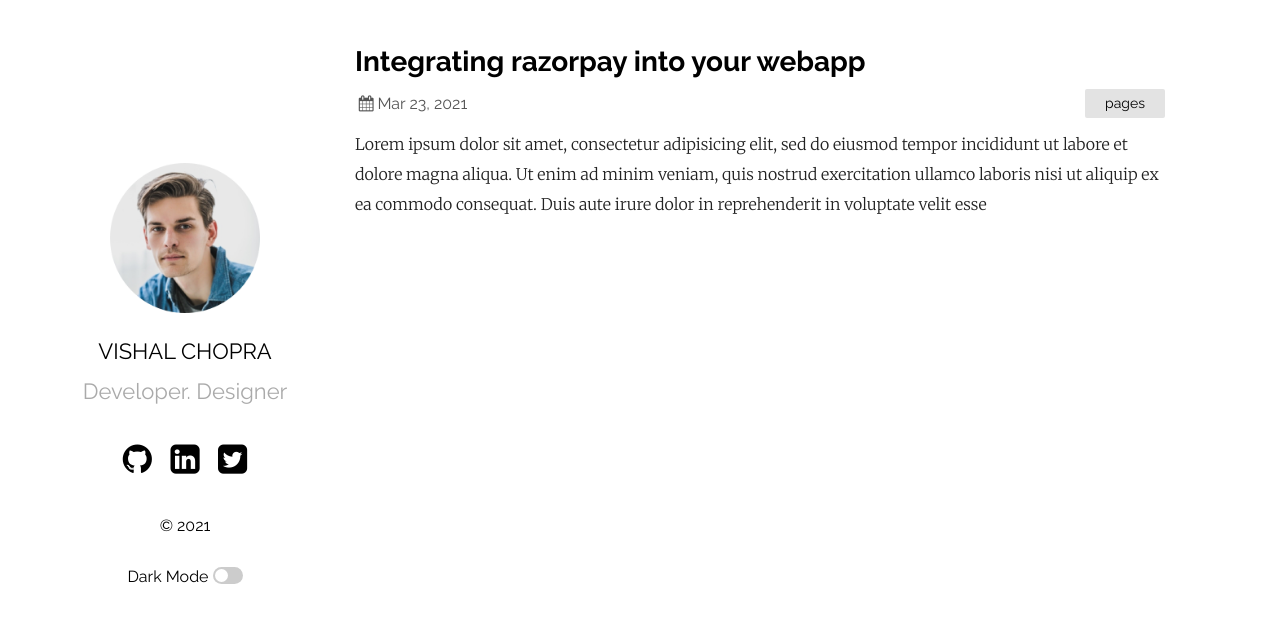
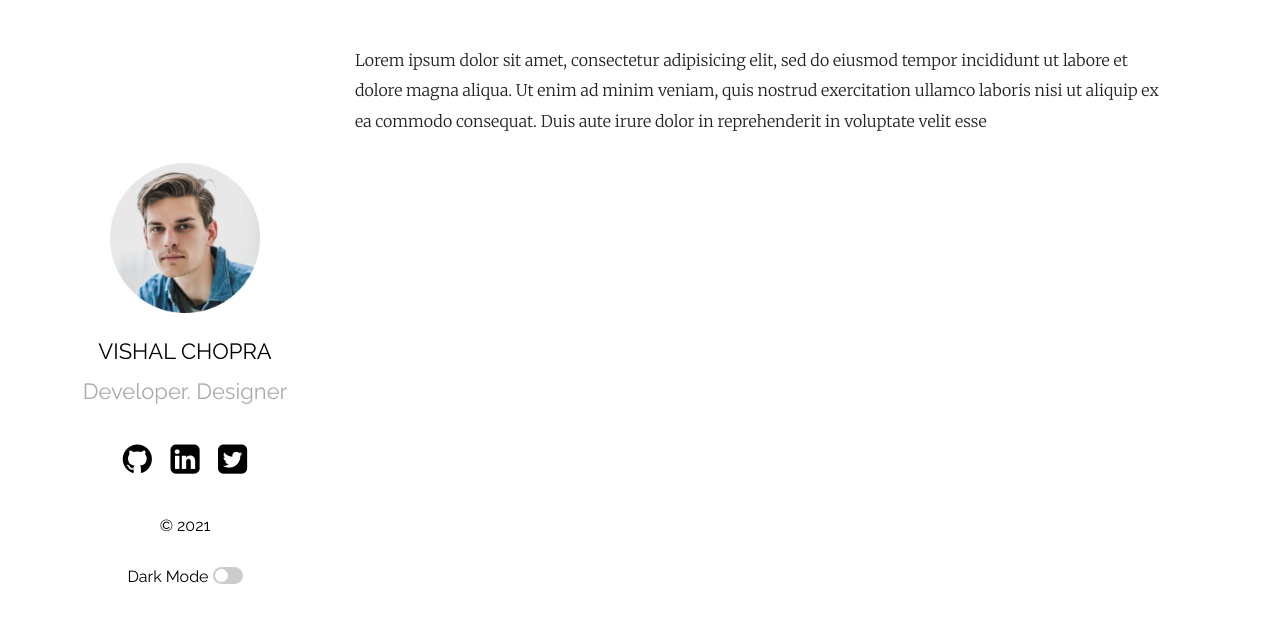
Before and after one commit to pythonvishal/cmavishalchopra.github.io, a Jekyll site: the page built from _posts/2019-03-23-welcome-to-jekyll.markdown, in a window 1280 px wide. Shown: the top 623 px of the page. Built offline with Jekyll 4.4.1, drawn with Linux system fonts in a browser that asks for light colours.

Commit message:
Update 2019-03-23-welcome-to-jekyll.markdown

```diff
--- a/_posts/2019-03-23-welcome-to-jekyll.markdown
+++ b/_posts/2019-03-23-welcome-to-jekyll.markdown
@@ -1,6 +1,6 @@
 ---
-layout: post
-title:  "Integrating razorpay into your webapp"
+layout: page
+title:  "About"
 date:   2021-03-23 21:03:36 +0530
 permalink: "/about/"
 categories: pages
```
